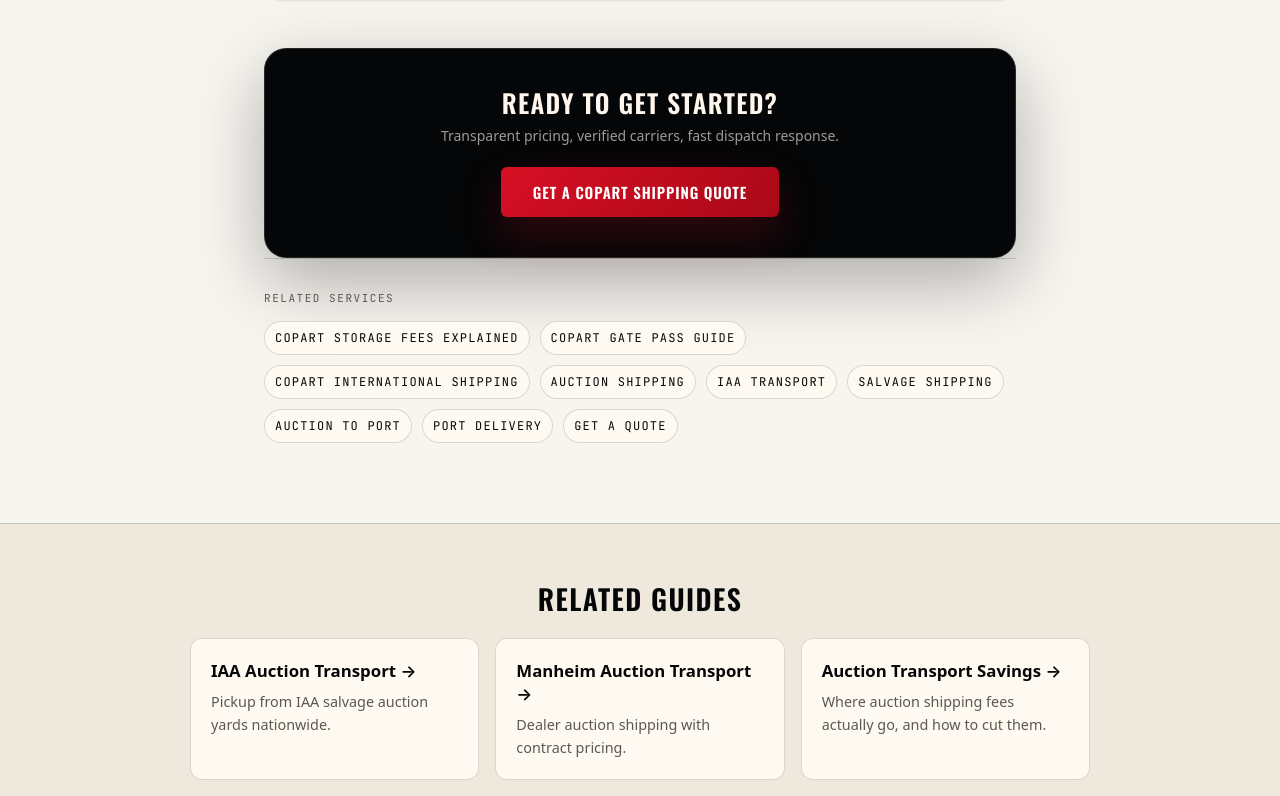
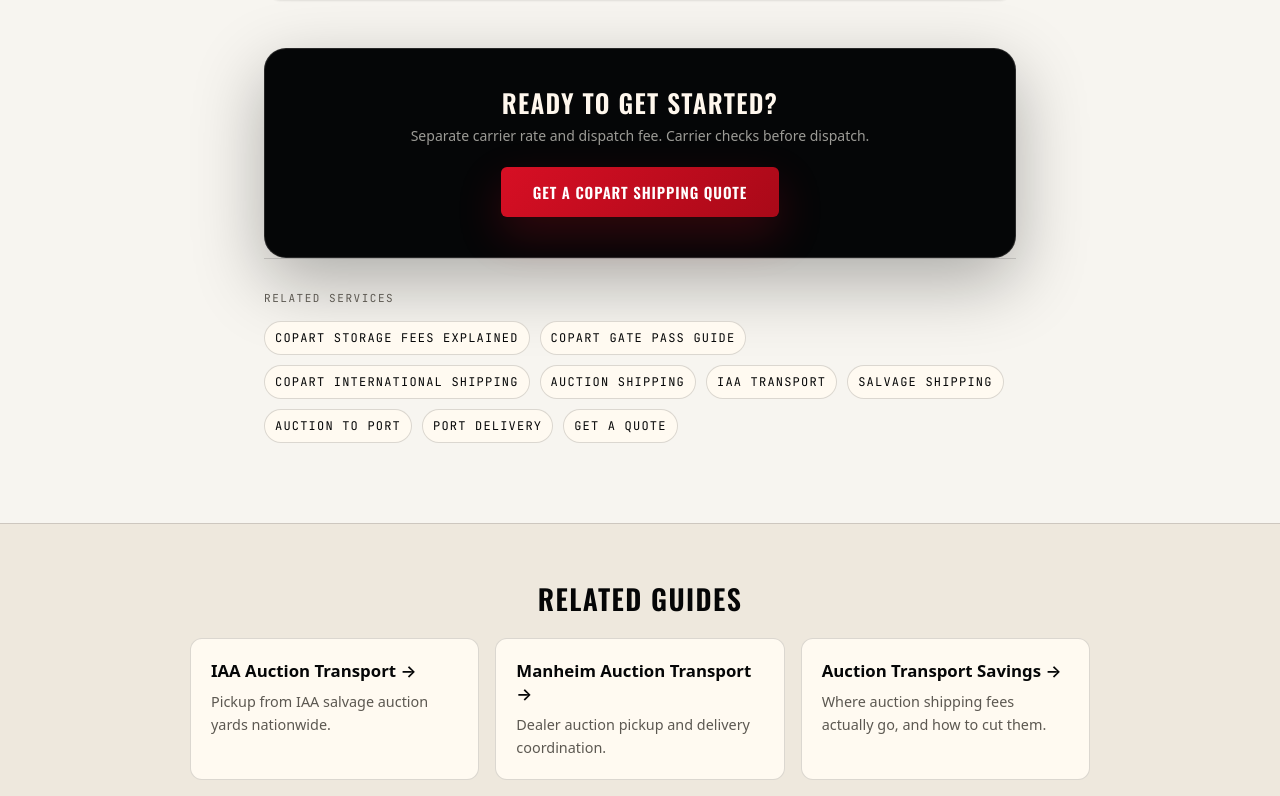
Before and after one commit to sergiivorotyntsev/Y7-WEBSITE, a React (Vite) app: page /copart-shipping in a window 1280 px wide. Shown: the part 6095-6891 px from the top of the page. Built offline with nearby package versions, Linux system fonts and the light colour scheme; no server answers.

Commit message:
seo: correct shared CTA and Copart claims

```diff
--- a/scripts/sitemap-lastmod.json
+++ b/scripts/sitemap-lastmod.json
@@ -33,7 +33,7 @@
   "/contact": "2026-07-17",
   "/copart-gate-pass-guide": "2026-09-07",
   "/copart-international-shipping": "2026-09-07",
-  "/copart-shipping": "2026-09-07",
+  "/copart-shipping": "2026-09-08",
   "/copart-storage-fees": "2026-09-07",
   "/cybertruck-shipping": "2026-04-19",
   "/dallas-to-port-houston-auto-transport": "2026-07-08",
--- a/src/data/relatedGuides.js
+++ b/src/data/relatedGuides.js
@@ -19,19 +19,19 @@ export const RELATED_GUIDES = {
   // ─── Auction cluster ───────────────────────────────────────────────────
   '/copart-shipping': [
     { to: '/iaai-transport',        title: 'IAA Auction Transport',     description: 'Pickup from IAA salvage auction yards nationwide.' },
-    { to: '/manheim-transport',     title: 'Manheim Auction Transport', description: 'Dealer auction shipping with contract pricing.' },
+    { to: '/manheim-transport',     title: 'Manheim Auction Transport', description: 'Dealer auction pickup and delivery coordination.' },
     { to: '/auction-transport-savings', title: 'Auction Transport Savings', description: 'Where auction shipping fees actually go, and how to cut them.' },
     { to: '/how-to-ship-a-car-bought-at-auction', title: 'Auction Buyer Guide', description: 'Step-by-step from winning bid to delivery.' },
     { to: '/texas-to-newark-port-auto-transport', title: 'Texas → Port Newark', description: 'Texas auction pickups delivered to the Newark export terminal.' },
   ],
   '/iaai-transport': [
     { to: '/copart-shipping',       title: 'Copart Shipping',           description: 'Vehicle transport from Copart auctions.' },
-    { to: '/manheim-transport',     title: 'Manheim Auction Transport', description: 'Dealer auction shipping with contract pricing.' },
+    { to: '/manheim-transport',     title: 'Manheim Auction Transport', description: 'Dealer auction pickup and delivery coordination.' },
     { to: '/salvage-car-shipping',  title: 'Salvage Car Shipping',      description: 'Inoperable and salvage vehicle transport.' },
     { to: '/auction-car-shipping',  title: 'Auction Car Shipping',      description: 'General auction pickup nationwide.' },
   ],
   '/manheim-transport': [
-    { to: '/dealer-auto-transport', title: 'Dealer Auto Transport',     description: 'Volume pricing for dealerships.' },
+    { to: '/dealer-auto-transport', title: 'Dealer Auto Transport',     description: 'Auction pickup and dealer trades.' },
     { to: '/copart-shipping',       title: 'Copart Shipping',           description: 'Vehicle transport from Copart auctions.' },
     { to: '/iaai-transport',        title: 'IAA Auction Transport',     description: 'Pickup from IAA salvage auction yards.' },
     { to: '/auction-car-shipping',  title: 'Auction Car Shipping',      description: 'General auction pickup nationwide.' },
@@ -39,7 +39,7 @@ export const RELATED_GUIDES = {
   '/auction-car-shipping': [
     { to: '/copart-shipping',       title: 'Copart Shipping',           description: 'Vehicle transport from Copart auctions.' },
     { to: '/auction-transport-savings', title: 'Auction Transport Savings', description: 'Where auction shipping fees actually go, and how to cut them.' },
-    { to: '/manheim-transport',     title: 'Manheim Auction Transport', description: 'Dealer auction shipping with contract pricing.' },
+    { to: '/manheim-transport',     title: 'Manheim Auction Transport', description: 'Dealer auction pickup and delivery coordination.' },
     { to: '/auction-to-port-transport', title: 'Auction to Port',       description: 'Auction pickup straight to a US export port.' },
   ],
   // EXPORTERS-CO-T01: Certificate of Origin service page. [WEBFIX-T04] the
@@ -58,13 +58,13 @@ export const RELATED_GUIDES = {
     { to: '/auction-transport-savings', title: 'Auction Transport Savings', description: 'Where auction shipping fees actually go, and how to cut them.' },
     { to: '/texas-to-newark-port-auto-transport', title: 'Texas → Port Newark', description: 'Texas auction pickups delivered to the Newark export terminal.' },
     { to: '/chicago-to-port-newark-car-shipping', title: 'Chicago → Port Newark', description: 'Midwest auction pickups delivered to the Newark export terminal.' },
-    { to: '/certificate-of-origin', title: 'Certificate of Origin', description: '0% EU import duty on US-built vehicles; Y7 files the eCO as standing agent.' },
+    { to: '/certificate-of-origin', title: 'Certificate of Origin', description: '0% EU duty for eligible US-origin vehicles; Y7 files the eCO as standing agent.' },
   ],
 
   // SEOAI-T04: orphan rescue — savings page gets its own cluster so it both
   // receives and passes internal equity (it renders via SeoLandingPage).
   '/auction-transport-savings': [
-    { to: '/auction-car-shipping',  title: 'Auction Car Shipping',      description: 'General auction pickup from any US auction.' },
+    { to: '/auction-car-shipping',  title: 'Auction Car Shipping',      description: 'Auction pickup and independent-auction review.' },
     { to: '/copart-shipping',       title: 'Copart Shipping',           description: 'Vehicle transport from Copart auctions.' },
     { to: '/car-shipping-cost',     title: 'Car Shipping Cost',         description: 'How auto transport pricing works.' },
     { to: '/how-to-ship-a-car-bought-at-auction', title: 'Auction Buyer Guide', description: 'Step-by-step from winning bid to delivery.' },
@@ -148,7 +148,7 @@ export const RELATED_GUIDES = {
   // CONT-T06: auction-to-port corridor pages (route cluster re-angle, Phase 4b)
   '/atlanta-to-savannah-port-auto-transport': [
     { to: '/auction-to-port-transport', title: 'Auction to Port',       description: 'Auction pickup straight to a US export port.' },
-    { to: '/manheim-transport',     title: 'Manheim Auction Transport', description: 'Dealer auction shipping with contract pricing.' },
+    { to: '/manheim-transport',     title: 'Manheim Auction Transport', description: 'Dealer auction pickup and delivery coordination.' },
     { to: '/florida-to-jacksonville-port-car-shipping', title: 'Florida → JAXPORT', description: 'Florida auction pickups delivered to the Jacksonville port.' },
     { to: '/copart-shipping',       title: 'Copart Shipping',           description: 'Vehicle transport from Copart auctions.' },
   ],
@@ -170,10 +170,10 @@ export const RELATED_GUIDES = {
     { to: '/auction-to-port-transport', title: 'Auction to Port',       description: 'Auction pickup straight to a US export port.' },
     { to: '/electric-vehicle-port-delivery', title: 'EV Port Delivery', description: 'Electric vehicle delivery to US export ports.' },
     { to: '/texas-to-newark-port-auto-transport', title: 'Texas → Newark Port', description: 'Inland US to Newark export terminal.' },
-    { to: '/certificate-of-origin', title: 'Certificate of Origin', description: '0% EU import duty on US-built vehicles; Y7 files the eCO as standing agent.' },
+    { to: '/certificate-of-origin', title: 'Certificate of Origin', description: '0% EU duty for eligible US-origin vehicles; Y7 files the eCO as standing agent.' },
   ],
   '/dealer-auto-transport': [
-    { to: '/manheim-transport',     title: 'Manheim Auction Transport', description: 'Dealer auction shipping with contract pricing.' },
+    { to: '/manheim-transport',     title: 'Manheim Auction Transport', description: 'Dealer auction pickup and delivery coordination.' },
     { to: '/copart-shipping',       title: 'Copart Shipping',           description: 'Vehicle transport from Copart auctions.' },
     { to: '/auction-car-shipping',  title: 'Auction Car Shipping',      description: 'General auction pickup nationwide.' },
   ],
--- a/src/locales/en/contextualCTA.json
+++ b/src/locales/en/contextualCTA.json
@@ -20,7 +20,7 @@
     },
     "shipMyCar": {
       "title": "Shipping one vehicle door-to-door?",
-      "body": "Y7 books door-to-door carrier space across all 50 states, usually with a firm quote back inside an hour. Open or enclosed, running or inop — one form, one dispatcher.",
+      "body": "Y7 books door-to-door carriers in all 50 states, quoting in around two hours during business hours. Open or enclosed, running or inop: one form, one dispatcher.",
       "cta": "Get my car quote",
       "linkLabel": "Ship My Car"
     }
--- a/src/locales/pl/contextualCTA.json
+++ b/src/locales/pl/contextualCTA.json
@@ -20,7 +20,7 @@
     },
     "shipMyCar": {
       "title": "Transport jednego auta od drzwi do drzwi?",
-      "body": "Y7 rezerwuje przewoźnika po wszystkich 50 stanach USA, zwykle ze stałą ceną zwrotną w ciągu godziny. Otwarta lub zamknięta laweta, na chodzie lub nie — jedno zgłoszenie, jeden dyspozytor.",
+      "body": "Y7 rezerwuje transport w 50 stanach USA, z wyceną w około dwie godziny w godzinach pracy. Otwarta lub zamknięta laweta, na chodzie lub nie: jedno zgłoszenie, jeden dyspozytor.",
       "cta": "Zamów wycenę",
       "linkLabel": "transport mojego auta"
     }
--- a/src/locales/ru/contextualCTA.json
+++ b/src/locales/ru/contextualCTA.json
@@ -20,7 +20,7 @@
     },
     "shipMyCar": {
       "title": "Перевезти одну машину от двери до двери?",
-      "body": "Y7 бронирует место у перевозчика по всем 50 штатам, как правило, с фиксированной ценой в течение часа. Открытый или закрытый трейлер, на ходу или нет — одна заявка, один диспетчер.",
+      "body": "Y7 бронирует перевозку по всем 50 штатам. Расчёт примерно за два часа в рабочее время. Открытый или закрытый трейлер, на ходу или нет: одна заявка, один диспетчер.",
       "cta": "Получить расчёт",
       "linkLabel": "перевозка моего авто"
     }
--- a/src/locales/ua/contextualCTA.json
+++ b/src/locales/ua/contextualCTA.json
@@ -20,7 +20,7 @@
     },
     "shipMyCar": {
       "title": "Перевезти одне авто від дверей до дверей?",
-      "body": "Y7 бронює місце у перевізника по всіх 50 штатах, зазвичай з фіксованою ціною протягом години. Відкритий або закритий трейлер, на ходу чи ні — одна заявка, один диспетчер.",
+      "body": "Y7 бронює перевезення по всіх 50 штатах. Розрахунок приблизно за дві години в робочий час. Відкритий або закритий трейлер, на ходу чи ні: одна заявка, один диспетчер.",
       "cta": "Отримати розрахунок",
       "linkLabel": "перевезення мого авто"
     }
--- a/src/pages/seo/CopartShipping.jsx
+++ b/src/pages/seo/CopartShipping.jsx
@@ -68,7 +68,7 @@ const FAQS = [
   },
   {
     q: 'Does Y7 work with Copart dealer accounts?',
-    a: 'Yes. Y7 coordinates single-lot and multi-vehicle pickups, including compatible lots at one yard or along one route. Dealers pay a $50 dispatch fee per vehicle when they pay the carrier directly, or $60 when Y7 handles carrier payment; the carrier rate remains separate. The portal stores buyer numbers, preferred yards, and delivery locations for repeat requests.',
+    a: 'Yes. Y7 coordinates single-lot and multi-vehicle pickups, including compatible lots at one yard or along one route. Dealers pay a $50 dispatch fee per vehicle when they pay the carrier directly, or $60 when Y7 handles carrier payment; the carrier rate remains separate. The portal stores buyer numbers and preferred delivery locations in account settings.',
   },
   {
     q: 'Can I track my Copart shipment?',
@@ -128,6 +128,7 @@ export default function CopartShipping() {
       }}
       primaryCTA={{ intlKey: 'exporters', to: '/exporters', tone: 'amber' }}
       secondaryCTA={{ intlKey: 'shipMyCar', to: '/ship-my-car', tone: 'coral' }}
+      labels={{ ctaSubtitle: 'Separate carrier rate and dispatch fee. Carrier checks before dispatch.' }}
       heading="Copart Vehicle Transport From Auction Yard to Delivery"
       intro="Y7 Logistics arranges Copart car transport from the auction yard to a home, shop, warehouse, or port. We coordinate carrier assignment and gate-pass details for clean-title, salvage, and non-running vehicles from 200+ US locations. The carrier rate and Y7 dispatch fee are quoted separately, so buyers know what each part of the move costs before pickup."
       tldr={{
@@ -147,7 +148,7 @@ export default function CopartShipping() {
         { title: 'Quote the Route', desc: 'Share the yard, destination, vehicle condition, and timing so Y7 can price the carrier market before or after the bid.' },
         { title: 'Complete the Purchase', desc: 'Pay Copart and wait for the auction to clear the account and issue the vehicle release.' },
         { title: 'Send Release Details', desc: 'Provide the buyer number, lot number, gate-pass PIN, delivery address, and an accurate condition report.' },
-        { title: 'Carrier Pickup', desc: 'Y7 assigns a verified carrier with the equipment required for the vehicle and coordinates the yard pickup.' },
+        { title: 'Carrier Pickup', desc: 'Y7 checks the carrier before dispatch, matches equipment, and coordinates the yard pickup.' },
         { title: 'Delivery and Documentation', desc: 'The carrier delivers to the nominated home, shop, warehouse, or port, with milestone updates and a Bill of Lading.' },
       ]}
       requirements={[
@@ -350,7 +351,7 @@ export default function CopartShipping() {
           carrier&apos;s per-vehicle cost, but the quote still depends on condition, equipment, yard,
           and destinations. Dealers pay a $50 Y7 dispatch fee per vehicle when they pay the carrier
           directly, or $60 when Y7 handles carrier payment; the carrier rate remains separate. The
-          portal stores repeat buyer numbers, yard preferences, and delivery locations, with one
+          portal stores buyer numbers and preferred delivery locations in account settings, with one
           dispatcher coordinating the moves. Review the <Link to="/dealers" style={linkStyle}>Y7 dealer program</Link>{' '}
           and <Link to="/blog/dealer-auction-pickup-guide" style={linkStyle}>dealer auction pickup guide</Link>.
         </p>
```
Also changed, not shown: 1 other file (tests, documents, lock files or other folders).
